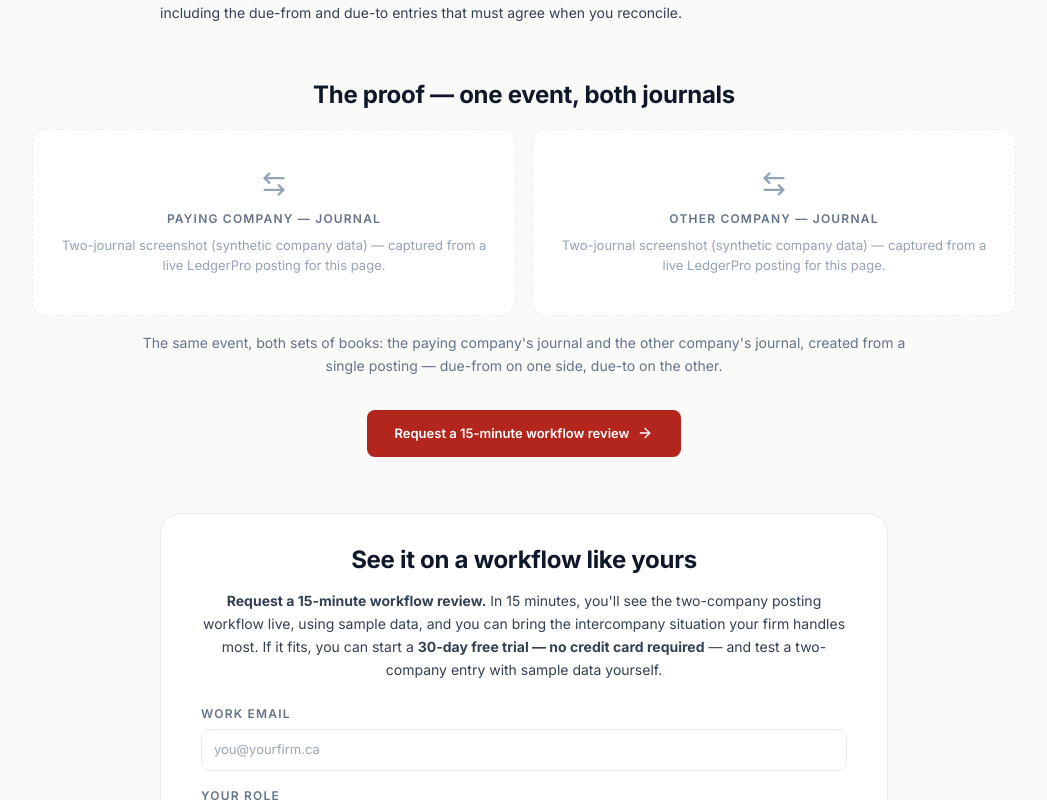
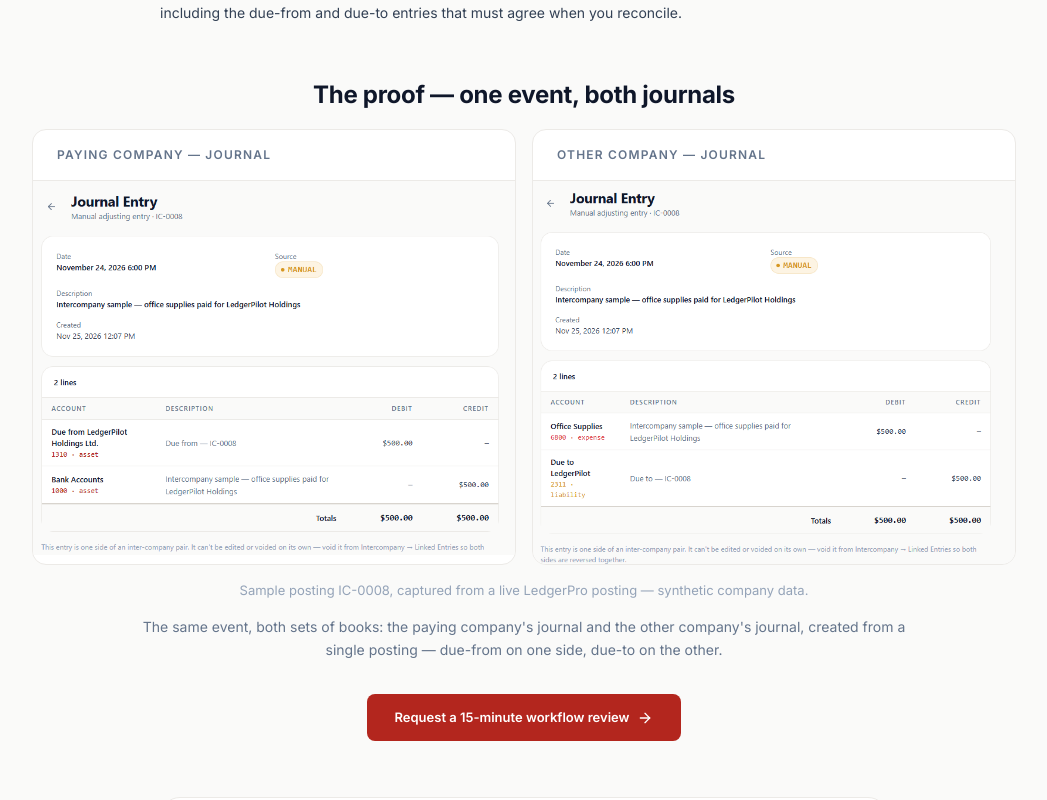
Before and after one commit to mjawaidca-prog/ledgerpro, a Next.js app: page /intercompany-accounting in a window 1280 px wide. Shown: the part 705-1505 px from the top of the page, without its empty margins (116-1163 px from the left). Built offline with nearby package versions, Linux system fonts and the light colour scheme.

Commit message:
Intercompany page: show the two-journal proof (IC-0008 captures as SVG-wrapped images)

```diff
--- a/src/app/(marketing)/intercompany-accounting/page.tsx
+++ b/src/app/(marketing)/intercompany-accounting/page.tsx
@@ -1,5 +1,5 @@
 import Link from 'next/link';
-import { ArrowRight, ArrowLeftRight, FileCheck2, Landmark } from 'lucide-react';
+import { ArrowRight, FileCheck2, Landmark } from 'lucide-react';
 import { LeadForm } from './LeadForm';
 
 export const metadata = {
@@ -63,28 +63,38 @@ export default function IntercompanyAccountingPage() {
         </h2>
 
         {/*
-          Proof visual slot: the synthetic two-journal screenshot (one intercompany
-          event posted in a synthetic company pair, both journals captured) drops in
-          here. Until it is captured, this designed panel marks the slot — it shows
-          no fabricated entries or figures.
+          Proof visual: screenshots of sample posting IC-0008 — one intercompany
+          event (LedgerPilot paid a $500 office supplies expense for LedgerPilot
+          Holdings Ltd.) captured live in both companies' books. Synthetic
+          company data.
         */}
         <div className="grid md:grid-cols-2 gap-4 mb-4">
-          {['Paying company — journal', 'Other company — journal'].map((label) => (
-            <div
-              key={label}
-              className="border border-dashed border-[var(--border)] rounded-xl bg-[var(--surface)] px-6 py-10 text-center"
-            >
-              <ArrowLeftRight size={28} className="mx-auto text-[var(--text-faint)] mb-3" />
-              <div className="text-xs font-semibold uppercase tracking-[0.10em] text-[var(--text-muted)] mb-2">
-                {label}
-              </div>
-              <p className="text-sm text-[var(--text-faint)]">
-                Two-journal screenshot (synthetic company data) — captured from a live LedgerPro
-                posting for this page.
-              </p>
-            </div>
-          ))}
+          <figure className="overflow-hidden rounded-xl border border-[var(--border)] bg-[var(--surface)]">
+            <figcaption className="px-6 py-4 text-xs font-semibold uppercase tracking-[0.10em] text-[var(--text-muted)]">
+              Paying company — journal
+            </figcaption>
+            <img
+              src="/images/intercompany-journal-paying.svg"
+              alt="LedgerPilot journal entry IC-0008, the paying company's side of the intercompany posting: debit 1310 Due from LedgerPilot Holdings Ltd. $500.00, credit 1000 Bank Accounts $500.00."
+              loading="lazy"
+              className="block h-auto w-full border-t border-[var(--border)]"
+            />
+          </figure>
+          <figure className="overflow-hidden rounded-xl border border-[var(--border)] bg-[var(--surface)]">
+            <figcaption className="px-6 py-4 text-xs font-semibold uppercase tracking-[0.10em] text-[var(--text-muted)]">
+              Other company — journal
+            </figcaption>
+            <img
+              src="/images/intercompany-journal-other.svg"
+              alt="LedgerPilot Holdings Ltd. journal entry IC-0008, the other company's side of the same intercompany posting: debit 6800 Office Supplies $500.00, credit 2311 Due to LedgerPilot $500.00."
+              loading="lazy"
+              className="block h-auto w-full border-t border-[var(--border)]"
+            />
+          </figure>
         </div>
+        <p className="text-center text-sm text-[var(--text-faint)] mb-4">
+          Sample posting IC-0008, captured from a live LedgerPro posting — synthetic company data.
+        </p>
         <p className="text-center text-[var(--text-muted)] leading-relaxed max-w-3xl mx-auto mb-8">
           The same event, both sets of books: the paying company&apos;s journal and the other
           company&apos;s journal, created from a single posting — due-from on one side, due-to on
```
Also changed, not shown: public/images/intercompany-journal-other.svg (added), public/images/intercompany-journal-paying.svg (added).
